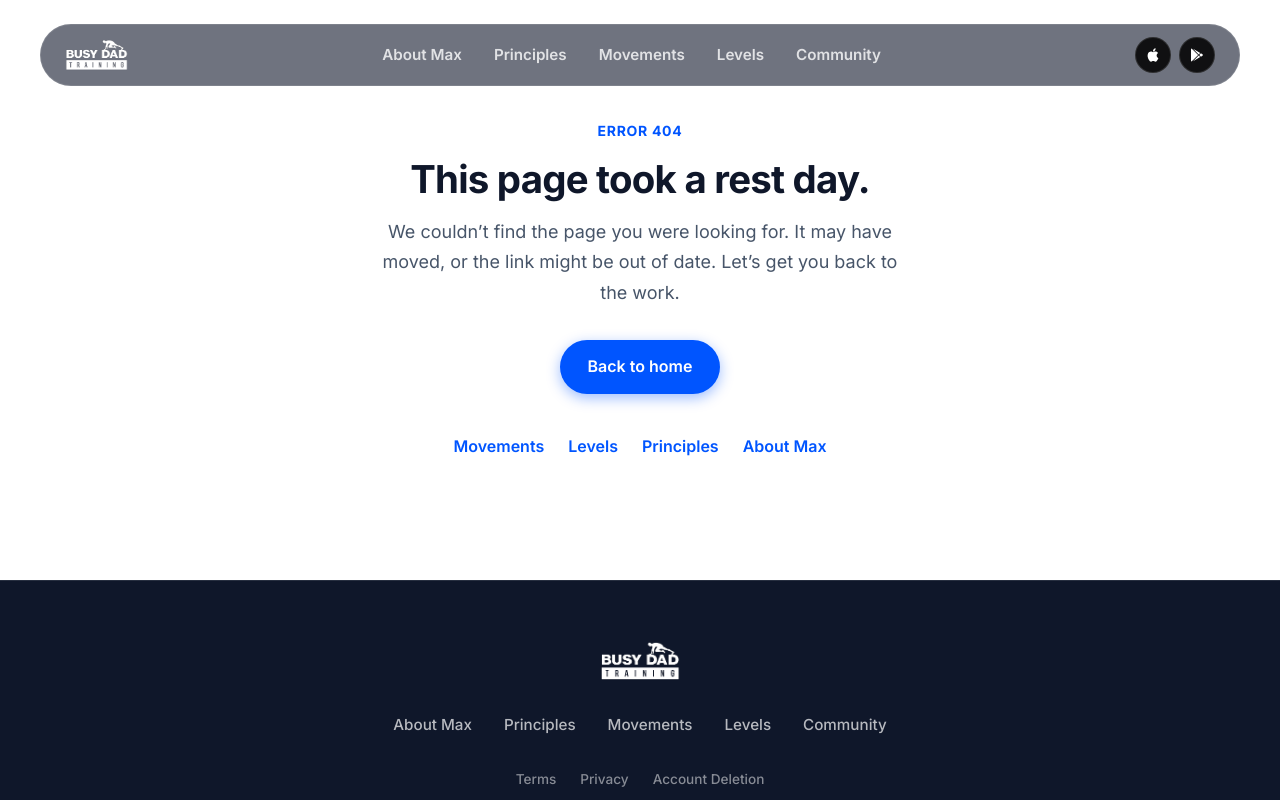
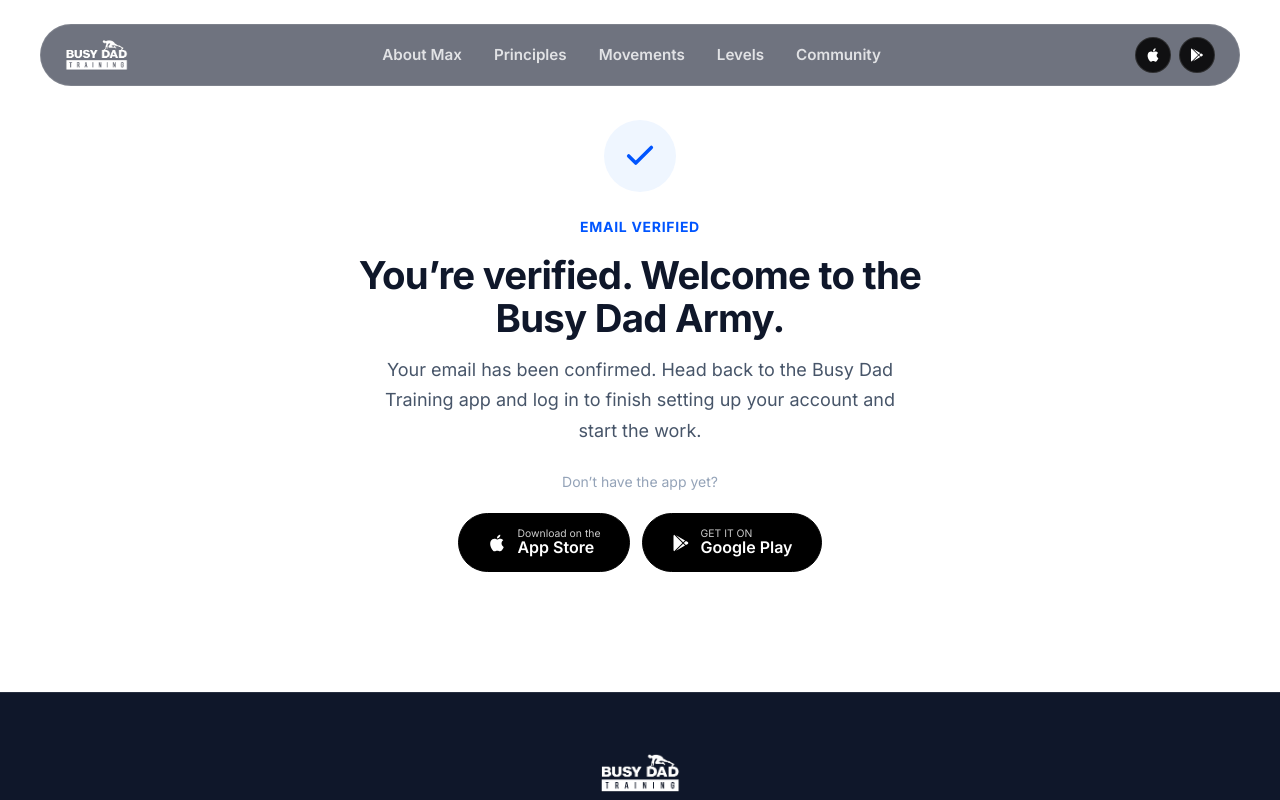
Before and after one commit to andre-pb/BdtWebsite, a Next.js app: page /emailverifysuccess in a window 1280 px wide. Before the commit this address had no page. Shown: the top 800 px of the page. Built offline with nearby package versions, Linux system fonts and the light colour scheme.

Commit message:
added app redirect links

```diff
--- /dev/null
+++ b/src/app/emailverifysuccess/page.tsx
@@ -0,0 +1,91 @@
+import { Header } from "@/components/layout/Header";
+import { Footer } from "@/components/layout/Footer";
+import { PageContainer } from "@/components/ui/PageContainer";
+import { AppStoreBadge, GooglePlayBadge } from "@/components/ui/AppStoreBadges";
+import { colors } from "@/constants/colors";
+import { eyebrowStyle, headingStyle, bodyStyle } from "@/components/ui/Typography";
+
+export const metadata = {
+  title: "Email Verified",
+  robots: { index: false, follow: false },
+};
+
+export default function EmailVerifySuccess() {
+  return (
+    <>
+      <Header />
+      <main>
+        <PageContainer
+          as="section"
+          style={{
+            minHeight: "60vh",
+            display: "flex",
+            flexDirection: "column",
+            alignItems: "center",
+            justifyContent: "center",
+            textAlign: "center",
+            padding: "120px var(--page-padding-x)",
+          }}
+        >
+          <span
+            aria-hidden="true"
+            style={{
+              display: "inline-flex",
+              alignItems: "center",
+              justifyContent: "center",
+              width: "72px",
+              height: "72px",
+              borderRadius: "9999px",
+              background: colors.bgBlueLight,
+              marginBottom: "1.5rem",
+            }}
+          >
+            <svg
+              width="34"
+              height="34"
+              viewBox="0 0 24 24"
+              fill="none"
+              stroke={colors.brandBlue}
+              strokeWidth="2.5"
+              strokeLinecap="round"
+              strokeLinejoin="round"
+            >
+              <path d="M20 6 9 17l-5-5" />
+            </svg>
+          </span>
+
+          <span style={eyebrowStyle}>Email Verified</span>
+          <h1 style={{ ...headingStyle, maxWidth: "640px" }}>
+            You&rsquo;re verified. Welcome to the Busy Dad Army.
+          </h1>
+          <p style={{ ...bodyStyle, maxWidth: "520px" }}>
+            Your email has been confirmed. Head back to the Busy Dad Training
+            app and log in to finish setting up your account and start the work.
+          </p>
+
+          <p
+            style={{
+              color: colors.textLight,
+              fontSize: "0.875rem",
+              marginBottom: "1.25rem",
+            }}
+          >
+            Don&rsquo;t have the app yet?
+          </p>
+          <div
+            style={{
+              display: "flex",
+              flexWrap: "wrap",
+              gap: "0.75rem",
+              justifyContent: "center",
+            }}
+          >
+            <AppStoreBadge />
+            <GooglePlayBadge />
+          </div>
+        </PageContainer>
+      </main>
+      <Footer />
+    </>
+  );
+}
```
Also changed, not shown: src/app/emailverifyfailed/page.tsx (added, +85 -0 lines).
